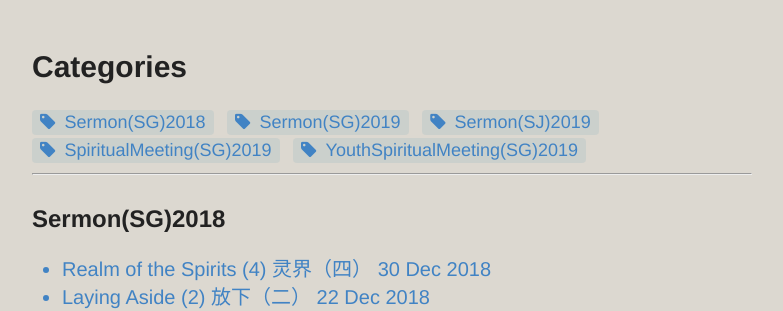
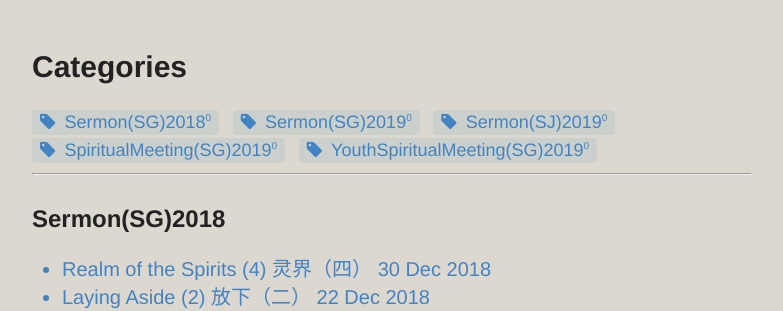
Before and after one commit to catchupTJC/catchuptjc.github.io, a Jekyll site: the page built from categories/categories.html, in a window 1280 px wide and 900 px high. Shown: the part 120-431 px from the top of the window, without its empty margins (248-1031 px from the left). Built offline with Jekyll 4.4.1, drawn with Linux system fonts in a browser that asks for light colours; nearby versions of some CDN libraries.

Commit message:
Update categories.html

```diff
--- a/categories/categories.html
+++ b/categories/categories.html
@@ -6,9 +6,10 @@ title: Categories
 <div class="tags-expo">
   <div class="tags-expo-list">
     {% for tag in site.categories %}
-    <a href="#{{ tag[0] | slugify }}" class="post-tag">{{ tag[0] }}</a>
+    <a href="#{{ tag[0] | slugify }}" class="post-tag">{{ tag[0] }}<span>{{ site.tags[tag] | size }}</span></a>
     {% endfor %}
   </div>
+
   <hr/>
   <div class="tags-expo-section">
     {% for tag in site.categories %}
```
